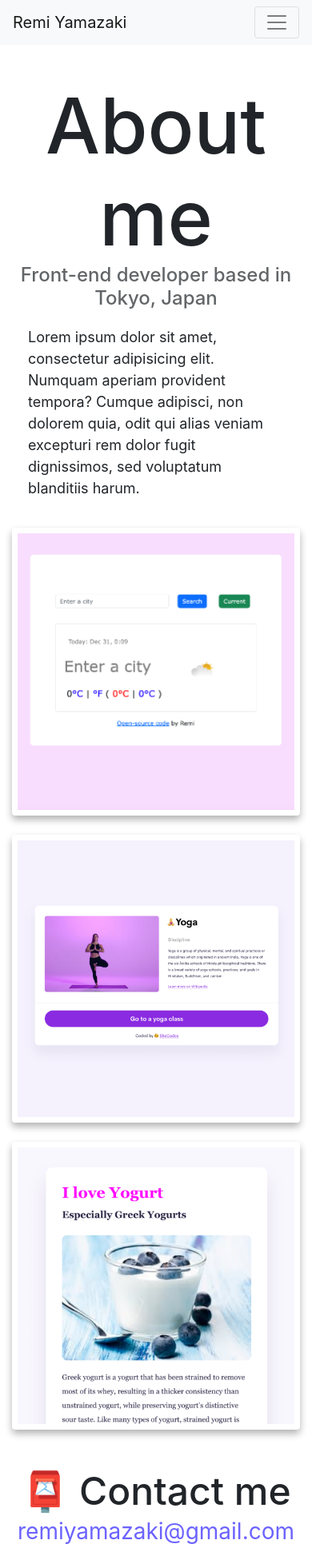
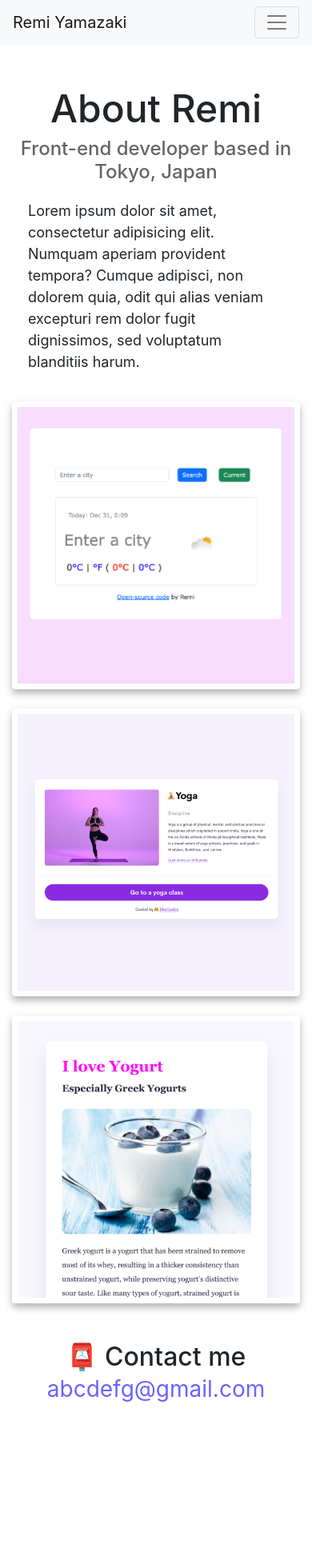
Before and after one commit to remiyamazaki03/remi-portfolio, a plain HTML site: page about.html in a window 390 px wide. Shown: the whole page at 80% size. After the commit the page ends 1758 px from the top, so only its background shows below. Drawn offline with nearby package versions, Linux system fonts and the light colour scheme.

Commit message:
CSS: set mobile-friendly header font sizes

```diff
--- a/about.html
+++ b/about.html
@@ -47,7 +47,7 @@
         </ul>
       </div>
     </nav>
-    <h1>About me</h1>
+    <h1>About Remi</h1>
     <h3>Front-end developer based in Tokyo, Japan</h3>
     <div class="container">
       <p>
@@ -82,8 +82,8 @@
     </div>
     <div id="contact">
       <h2 class="mt-5">📮 Contact me</h2>
-      <a href="mailto:[email]" class="email-link link">
-        remiyamazaki@gmail.com
+      <a href="mailto:abcdefg@gmail.com" class="email-link link">
+        abcdefg@gmail.com
       </a>
     </div>
     <script
--- a/src/style.css
+++ b/src/style.css
@@ -76,3 +76,13 @@ img {
   padding: 7px;
   box-shadow: var(--box-shadow);
 }
+@media (max-width: 640px) {
+  h1 {
+    font-size: 48px;
+    line-height: 1.5;
+  }
+
+  h2 {
+    font-size: 32px;
+  }
+}
```
